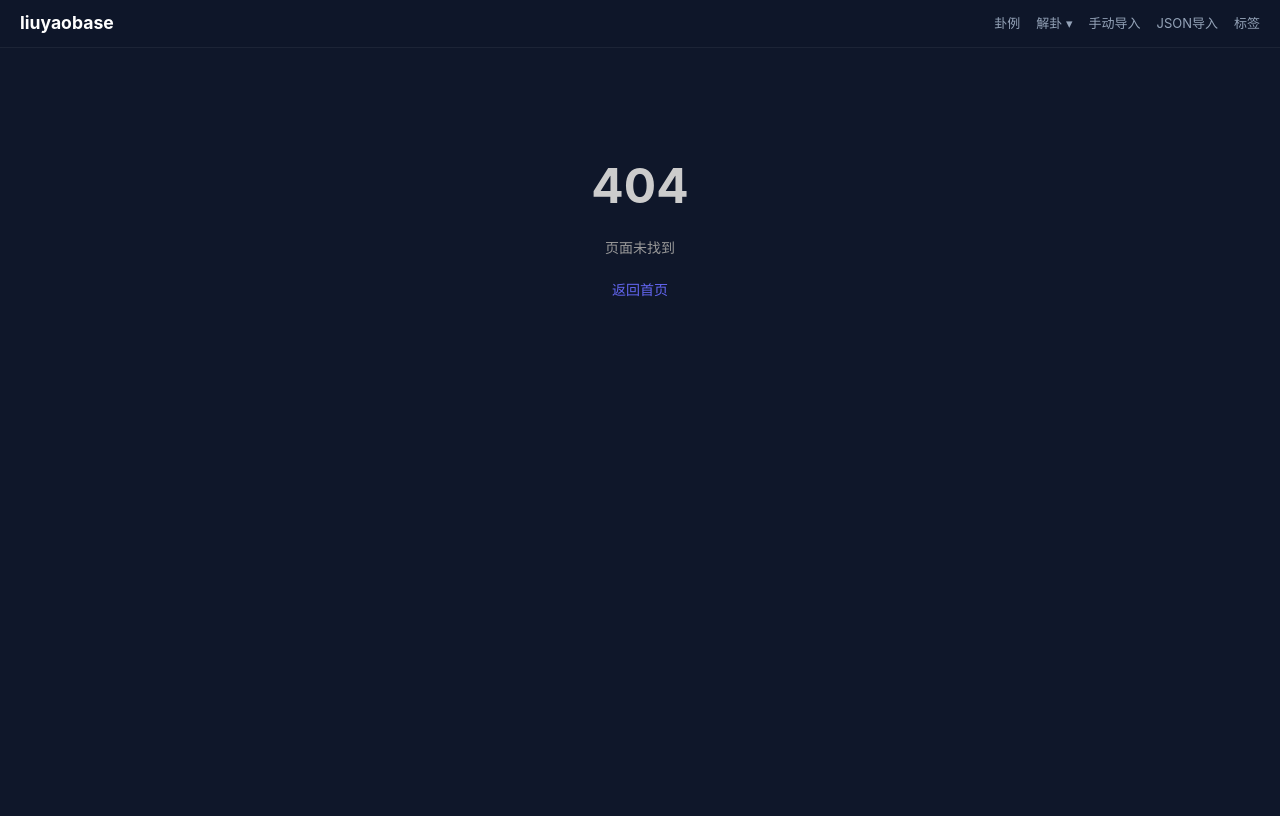
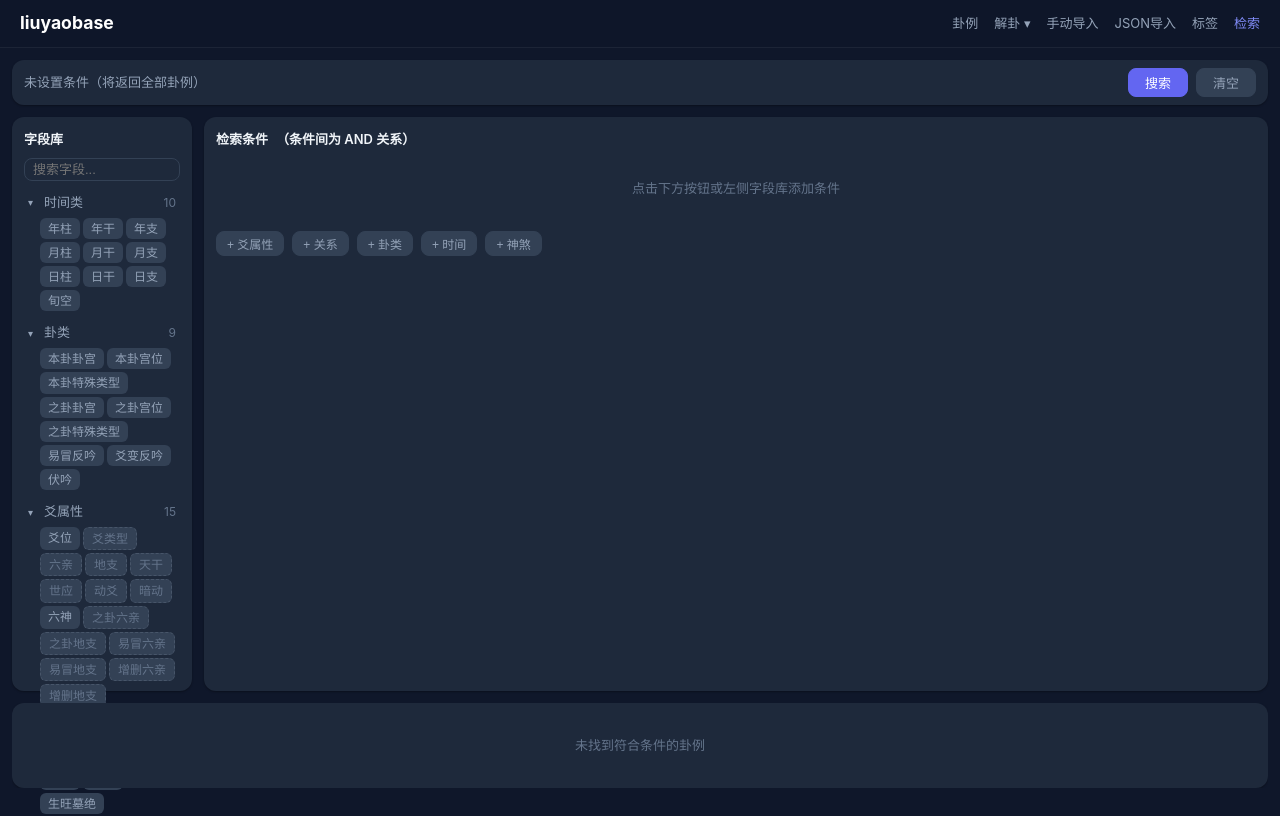
Before and after one commit to ElevenWC/liuyaobase, a Vue app in the folder frontend/: page /search in a window 1280 px wide. Before the commit this address had no page. Shown: the top 816 px of the page. Built offline with nearby package versions, Linux system fonts and the light colour scheme.

Commit message:
feat: 新增 Search.vue 检索主页面，组合 C3 全部子组件
- Search.vue: 字段库+条件构建+结果列表三区布局，表达式预览栏
- /search 路由注册 + NavBar 检索入口
- GuaCiFloat 全局 zCounter 方案（shared/zCounter.js），替代模块级计数器

```diff
--- a/frontend/src/components/NavBar.vue
+++ b/frontend/src/components/NavBar.vue
@@ -17,6 +17,7 @@
       <router-link to="/input">手动导入</router-link>
       <router-link to="/import">JSON导入</router-link>
       <router-link to="/tags">标签</router-link>
+      <router-link to="/search">检索</router-link>
     </div>
   </nav>
 </template>
--- a/frontend/src/components/shared/GuaCiFloat.vue
+++ b/frontend/src/components/shared/GuaCiFloat.vue
@@ -1,6 +1,7 @@
 <script setup>
 import { ref, watch } from 'vue'
 import { fetchGuaci } from '../../api/index.js'
+import { nextZIndex } from '../../shared/zCounter.js'
 
 const props = defineProps({
   guaCode: { type: String, required: true },
@@ -18,8 +19,6 @@ const dragging = ref(false)
 const dragStart = ref({ x: 0, y: 0 })
 const zIndex = ref(0)
 
-let zCounter = 100
-
 watch(() => props.guaCode, fetchData, { immediate: true })
 
 async function fetchData() {
@@ -33,7 +32,7 @@ async function fetchData() {
 function onMouseDown(e) {
   dragging.value = true
   dragStart.value = { x: e.clientX - posX.value, y: e.clientY - posY.value }
-  zIndex.value = ++zCounter
+  zIndex.value = nextZIndex()
   document.addEventListener('mousemove', onMouseMove)
   document.addEventListener('mouseup', onMouseUp)
 }
--- a/frontend/src/router/index.js
+++ b/frontend/src/router/index.js
@@ -7,6 +7,7 @@ import BagongPage from '../views/BagongPage.vue'
 import HuguaPage from '../views/HuguaPage.vue'
 import GraphPage from '../views/GraphPage.vue'
 import NotFound from '../views/NotFound.vue'
+import Search from '../views/Search.vue'
 
 const routes = [
   { path: '/', redirect: '/guali' },
@@ -18,6 +19,7 @@ const routes = [
   { path: '/input', name: 'input', component: GualiInput },
   { path: '/import', name: 'import', component: ImportJson },
   { path: '/tags', name: 'tags', component: TagManager },
+  { path: '/search', name: 'search', component: Search },
   { path: '/:pathMatch(.*)*', component: NotFound },
 ]
 
--- /dev/null
+++ b/frontend/src/shared/zCounter.js
@@ -0,0 +1,3 @@
+/** 全局 z-index 计数器，供跨模块 GuaCiFloat 实例共用 */
+let counter = 100
+export function nextZIndex() { return ++counter }
--- /dev/null
+++ b/frontend/src/views/Search.vue
@@ -0,0 +1,115 @@
+<script setup>
+import { useSearchStore } from '../stores/useSearchStore.js'
+import FieldLibrary from '../components/Search/FieldLibrary.vue'
+import ConditionBuilder from '../components/Search/ConditionBuilder.vue'
+import ResultList from '../components/Search/ResultList.vue'
+
+const store = useSearchStore()
+
+function onFieldSelect({ cat, field, type, label }) {
+  if (type === 'count') {
+    // 数目判断后端联调尚未完成
+    return
+  }
+  if (type === 'relation') {
+    store.addCondition('relation')
+  } else {
+    const id = store.addCondition('normal')
+    if (cat === 'time' || cat === 'gua') {
+      store.updateCondition(id, { field, scope: null })
+    } else if (type === 'shensha') {
+      store.updateCondition(id, { field, value: '妻财爻' })
+    } else {
+      store.updateCondition(id, { field })
+    }
+  }
+}
+
+function onPageChange(page) {
+  store.setPage(page)
+}
+</script>
+
+<template>
+  <div class="search-page">
+    <!-- 顶部：表达式预览 + 操作 -->
+    <div class="sp-toolbar">
+      <div class="sp-expression">{{ store.expressionPreview }}</div>
+      <div class="sp-actions">
+        <button class="sp-btn sp-btn-search" :disabled="store.loading" @click="store.executeSearch()">
+          {{ store.loading ? '检索中...' : '搜索' }}
+        </button>
+        <button class="sp-btn sp-btn-clear" @click="store.conditions = []; store.logicChain = []; store.results = []">清空</button>
+      </div>
+    </div>
+
+    <!-- 中部：字段库 + 条件构建 -->
+    <div class="sp-main">
+      <FieldLibrary @select-field="onFieldSelect" />
+      <ConditionBuilder />
+    </div>
+
+    <!-- 底部：结果列表 -->
+    <div class="sp-results">
+      <ResultList
+        :results="store.results"
+        :total="store.pagination.total"
+        :page="store.pagination.page"
+        :page-size="store.pagination.pageSize"
+        :loading="store.loading"
+        @page-change="onPageChange"
+      />
+    </div>
+  </div>
+</template>
+
+<style scoped>
+.search-page {
+  display: flex; flex-direction: column;
+  height: calc(100vh - var(--navbar-height));
+  background: var(--color-bg-primary);
+  padding: var(--space-3);
+  gap: var(--space-3);
+  box-sizing: border-box;
+}
+
+.sp-toolbar {
+  display: flex; align-items: center; gap: var(--space-3);
+  padding: var(--space-2) var(--space-3);
+  background: var(--color-bg-secondary);
+  border-radius: var(--radius-lg);
+  box-shadow: var(--shadow-sm);
+  flex-shrink: 0;
+}
+.sp-expression {
+  flex: 1;
+  font-size: var(--font-size-sm);
+  color: var(--color-text-secondary);
+  min-height: 1.5em;
+}
+.sp-actions { display: flex; gap: var(--space-2); flex-shrink: 0; }
+.sp-btn {
+  padding: 4px 16px; border-radius: var(--radius-md); font-size: var(--font-size-sm);
+  cursor: pointer; border: 1px solid var(--color-border-primary); transition: all var(--transition-fast);
+}
+.sp-btn-search {
+  background: var(--color-accent); color: #fff; border-color: var(--color-accent);
+}
+.sp-btn-search:hover { filter: brightness(1.1); }
+.sp-btn-search:disabled { opacity: 0.5; cursor: not-allowed; }
+.sp-btn-clear {
+  background: var(--color-bg-tertiary); color: var(--color-text-secondary);
+}
+.sp-btn-clear:hover { border-color: var(--color-danger); color: var(--color-danger); }
+
+.sp-main {
+  display: flex; gap: var(--space-3);
+  flex: 1; min-height: 0;
+}
+
+.sp-results {
+  flex-shrink: 0;
+  max-height: 45%;
+  overflow-y: auto;
+}
+</style>
```
